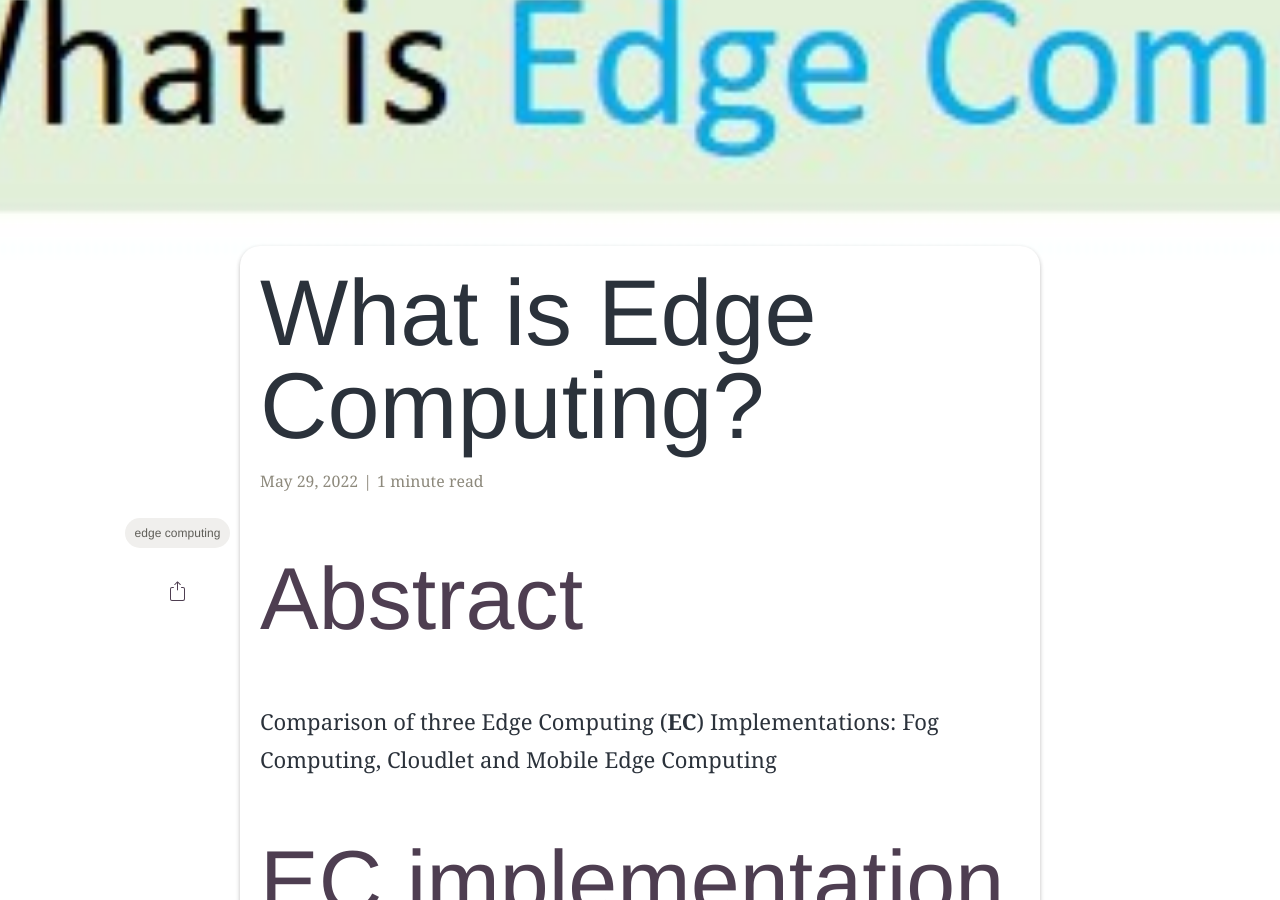
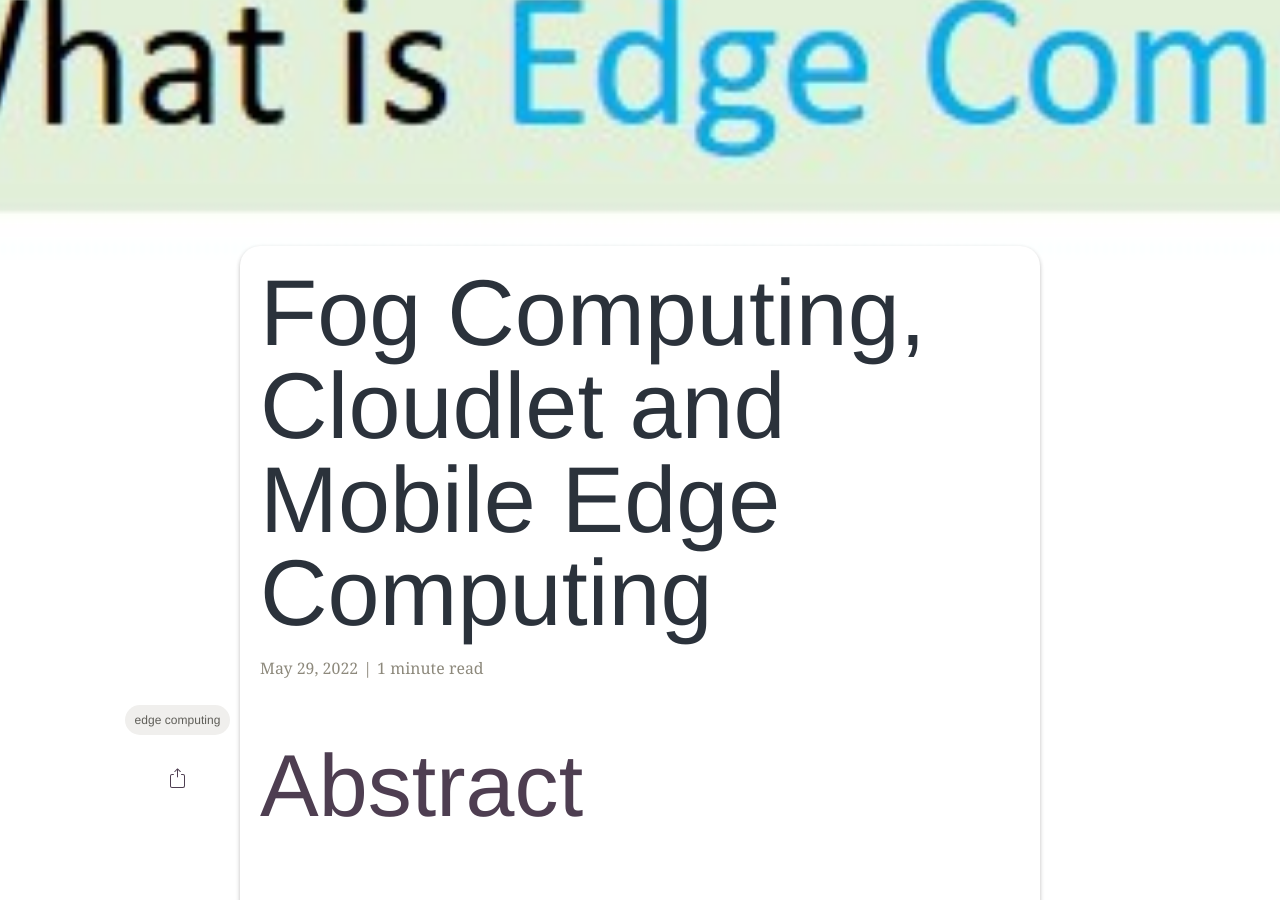
Before and after one commit to peisong0109/peisong.github.io, a Jekyll site: the page built from _posts/2022-05-29-Fog & Cloudlet & Mobile edge.md, in a window 1280 px wide and 900 px high, scrolled down 421 px. Built offline with Jekyll 4.4.1, drawn with Linux system fonts in a browser that asks for light colours; some web fonts are replaced; comment, search, counter and statistics services are not loaded; some of the changed text lies outside the part shown.

Commit message:
Update 2022-05-29-Fog & Cloudlet & Mobile edge.md

```diff
--- a/_posts/2022-05-29-Fog & Cloudlet & Mobile edge.md
+++ b/_posts/2022-05-29-Fog & Cloudlet & Mobile edge.md
@@ -2,7 +2,7 @@
 layout: post
 read_time: true
 show_date: true
-title: "What is Edge Computing?"
+title: "Fog Computing, Cloudlet and Mobile Edge Computing"
 date: 2022-05-29
 img: posts/20220405/Title.jpg
 tags: [Edge computing]
```
